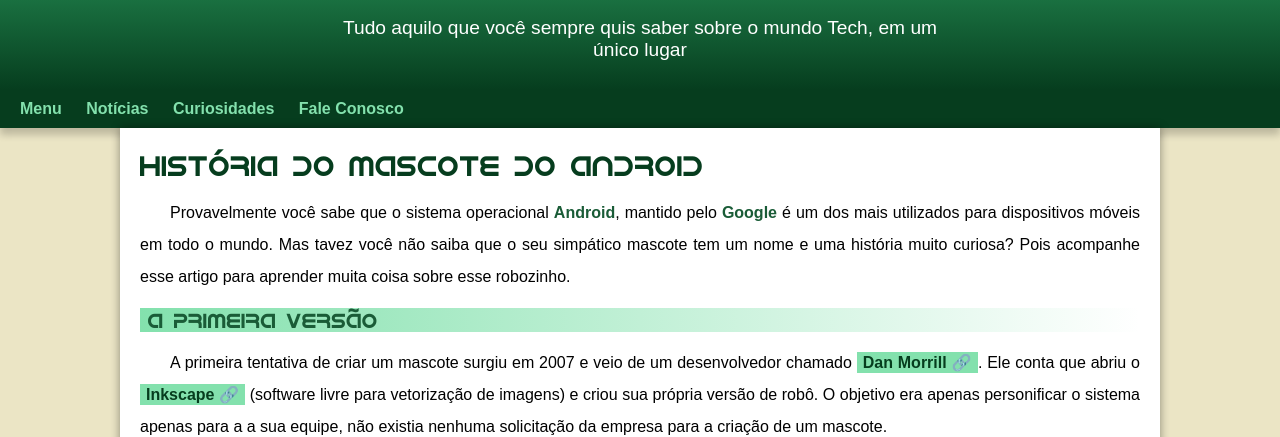
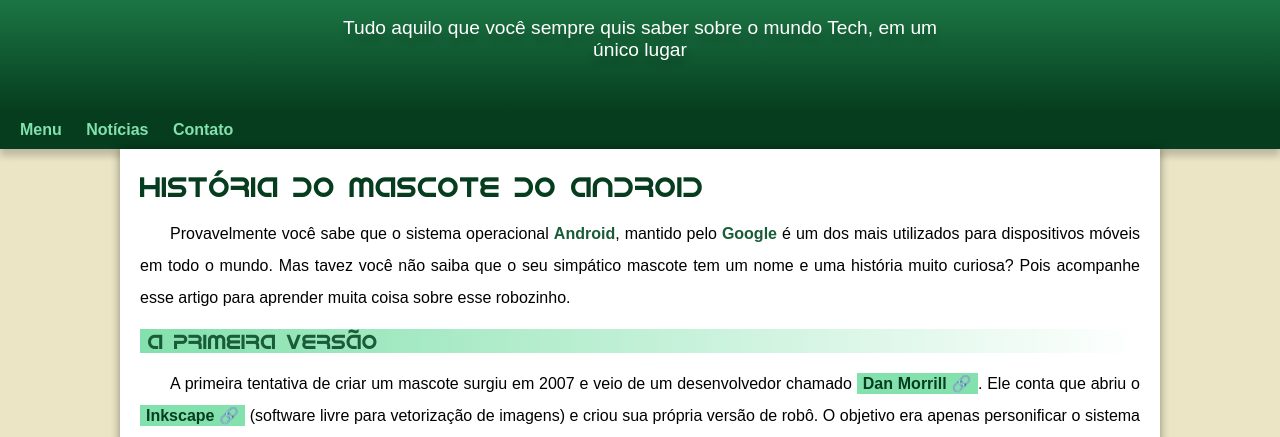
Before and after one commit to AldoTECH07/Projeto-Android, a plain HTML site: page index.html in a window 1280 px wide. Shown: the part 100-537 px from the top of the page. Drawn offline with Linux system fonts and the light colour scheme.

Commit message:
problema de padding corrigido

```diff
--- a/estilo/style.css
+++ b/estilo/style.css
@@ -59,6 +59,8 @@ header > p {
     padding-right: 10px;
     padding-left: 10px;
     margin: auto;
+    padding-bottom: 50px;
+    text-shadow: 0px 7px 7px rgba(0, 0, 0, 0.192);
 }
 
 nav {
--- a/index.html
+++ b/index.html
@@ -21,8 +21,7 @@
     <nav>
         <a href="#">Menu</a>
         <a href="#">Notícias</a>
-        <a href="#">Curiosidades</a>
-        <a href="#">Fale Conosco</a>
+        <a href="#">Contato</a>
     </nav>
     <main>
         <article>
```
